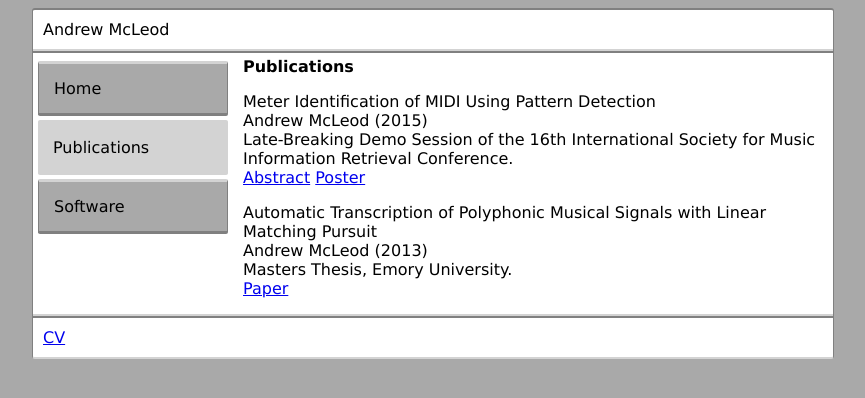
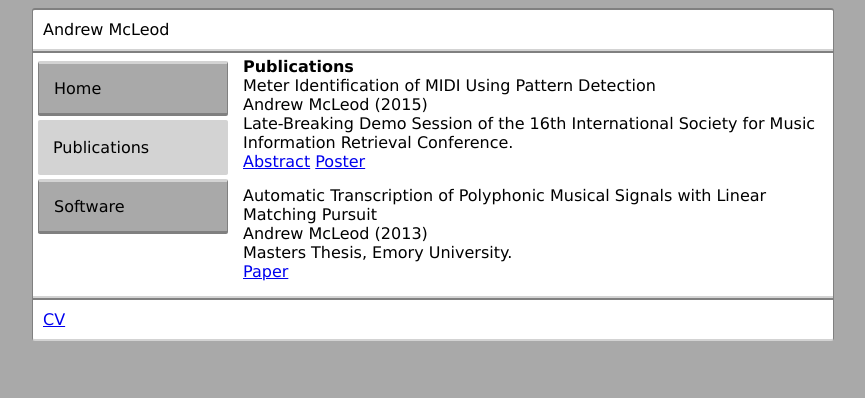
Before and after one commit to apmcleod/apmcleod.github.io, a PHP site: page /publications.html in a window 1280 px wide. Shown: the top 398 px of the page, without its empty margins (207-1072 px from the left). Run offline with PHP 8.4, Linux system fonts and the light colour scheme.

Commit message:
Changed p to div

```diff
--- a/publications.css
+++ b/publications.css
@@ -1,3 +1,7 @@
+.publication {
+	padding-bottom: 15px;
+}
+
 .publication-title {
 
 }
--- a/publications.html
+++ b/publications.html
@@ -24,20 +24,20 @@
       <div id="content">
         <div class="section-header">Publications</div>
 
-        <p>
+        <div class="publication">
         <div class="publication-title">Meter Identification of MIDI Using Pattern Detection</div>
         <div class="publication-name">Andrew McLeod (2015)</div>
         <div class="publication-location">Late-Breaking Demo Session of the 16th International Society for Music Information
         Retrieval Conference.</div>
         <div class="publication-links"><a href="TimeSig.pdf">Abstract</a> <a href="TimeSigPoster.pdf">Poster</a></div>
-        </p>
+        </div>
 
-        <p>
+        <div class="publication">
         <div class="publication-title">Automatic Transcription of Polyphonic Musical Signals with Linear Matching Pursuit</div>
         <div class="publication-name">Andrew McLeod (2013)</div>
         <div class="publication-location">Masters Thesis, Emory University.</div>
         <div class="publication-links"><a href="LMP.pdf">Paper</a></div>
-        </p>
+        </div>
       </div>
     </div>
 
--- a/software.css
+++ b/software.css
@@ -1,3 +1,7 @@
+.publication {
+	padding-bottom: 15px;
+}
+
 .software-title {
 
 }
--- a/software.html
+++ b/software.html
@@ -24,7 +24,7 @@
       <div id="content">
         <div class="section-header">Software</div>
 
-        <p>
+        <div class="software">
         <div class="software-title">Voice Splitting</div>
         <div class="software-description">
         A project written in Java which is able to take polyphonic MIDI files as input and separate the notes
@@ -34,7 +34,7 @@
         </div>
         <div class="software-links"><a href="VoiceSeparation.pdf">Paper</a>
         <a href="https://github.com/apmcleod/voice-splitting">GitHub</a></div>
-        </p>
+        </div>
 
       </div>
     </div>
```
